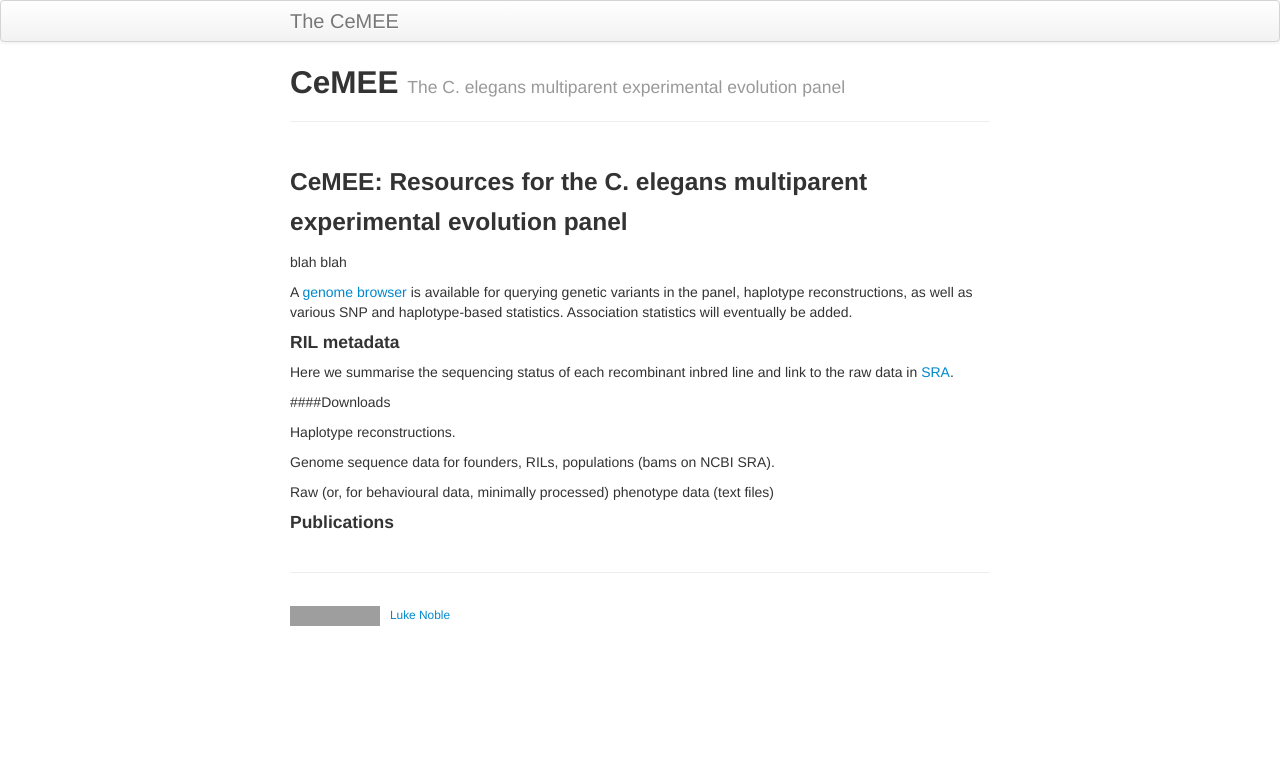
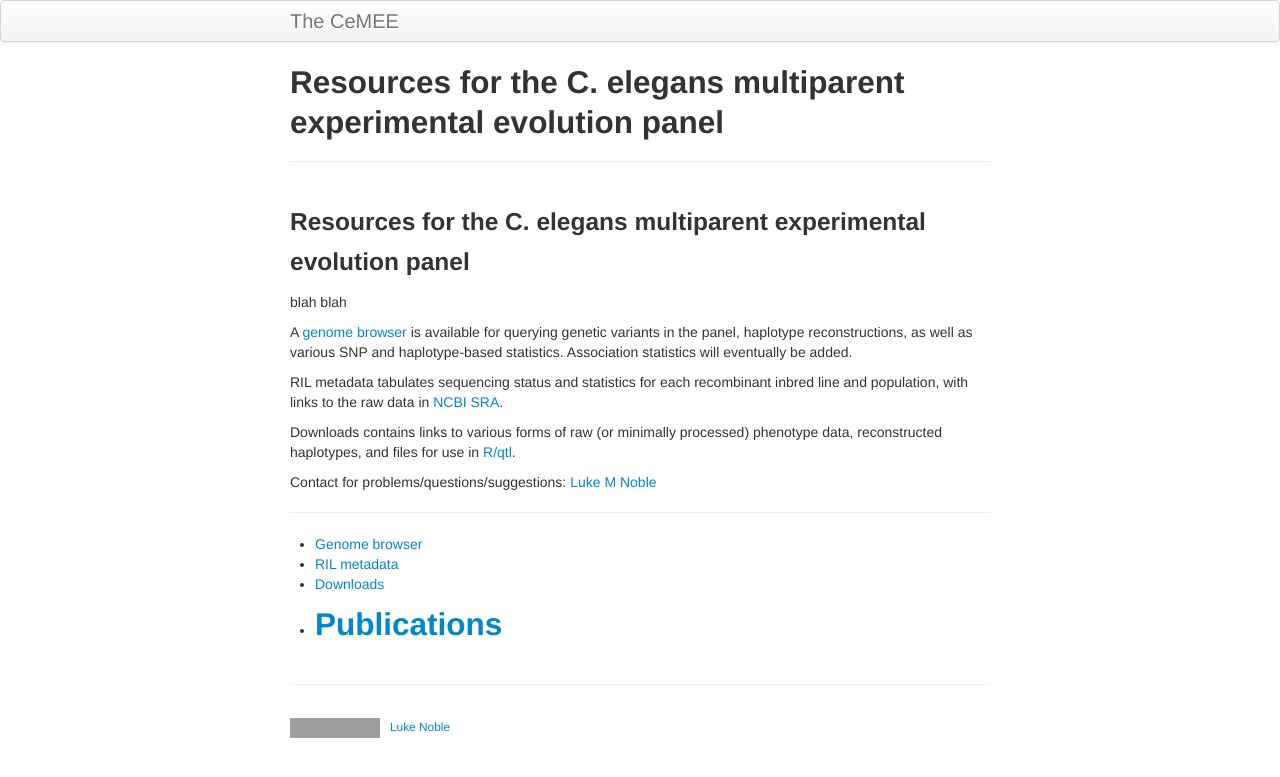
Before and after one commit to lukemn/cemee, a Jekyll site: the page built from index.md, in a window 1280 px wide. Shown: the top 777 px of the page. Built offline with Jekyll 4.4.1, drawn with Linux system fonts in a browser that asks for light colours; our own code applies the rules of GitHub Pages for plain Markdown files; grey boxes are pictures that could not be loaded.

Commit message:
added pubs

```diff
--- a/index.md
+++ b/index.md
@@ -1,27 +1,24 @@
 ---
 layout: page
-title: CeMEE
-tagline: The C. elegans multiparent experimental evolution panel
+title: CeMEE: the C. elegans multiparent experimental evolution panel
 description: Resource page
 ---
 
-### CeMEE: Resources for the C. elegans multiparent experimental evolution panel
-
+### Resources for the C. elegans multiparent experimental evolution panel
 
 blah blah
 
 A [genome browser](https://lukemn.github.io/cemee_jbrowse) is available for querying genetic variants in the panel, haplotype reconstructions, as well as various SNP and haplotype-based statistics. Association statistics will eventually be added.
 
-#### RIL metadata
+RIL metadata tabulates sequencing status and statistics for each recombinant inbred line and population, with links to the raw data in [NCBI SRA](https://www.ncbi.nlm.nih.gov/sra).
 
-Here we summarise the sequencing status of each recombinant inbred line and link to the raw data in [SRA]().
+Downloads contains links to various forms of raw (or minimally processed) phenotype data, reconstructed haplotypes, and files for use in [R/qtl](http://www.rqtl.org/).
 
-####Downloads
+Contact for problems/questions/suggestions: [Luke M Noble](luke.noble@gmail.com)
 
-Haplotype reconstructions.
-
-Genome sequence data for founders, RILs, populations (bams on NCBI SRA).
-
-Raw (or, for behavioural data, minimally processed) phenotype data (text files)
-
-#### Publications
+---
+- [Genome browser](https://lukemn.github.io/cemee_jbrowse)
+- [RIL metadata](pages/rilMeta.html)
+- [Downloads](pages/links.html)
+- [Publications](pages/publications.html)
+---
```
Also changed, not shown: pages/publications.Rmd (added, +14 -0 lines), ReadMe.md.
